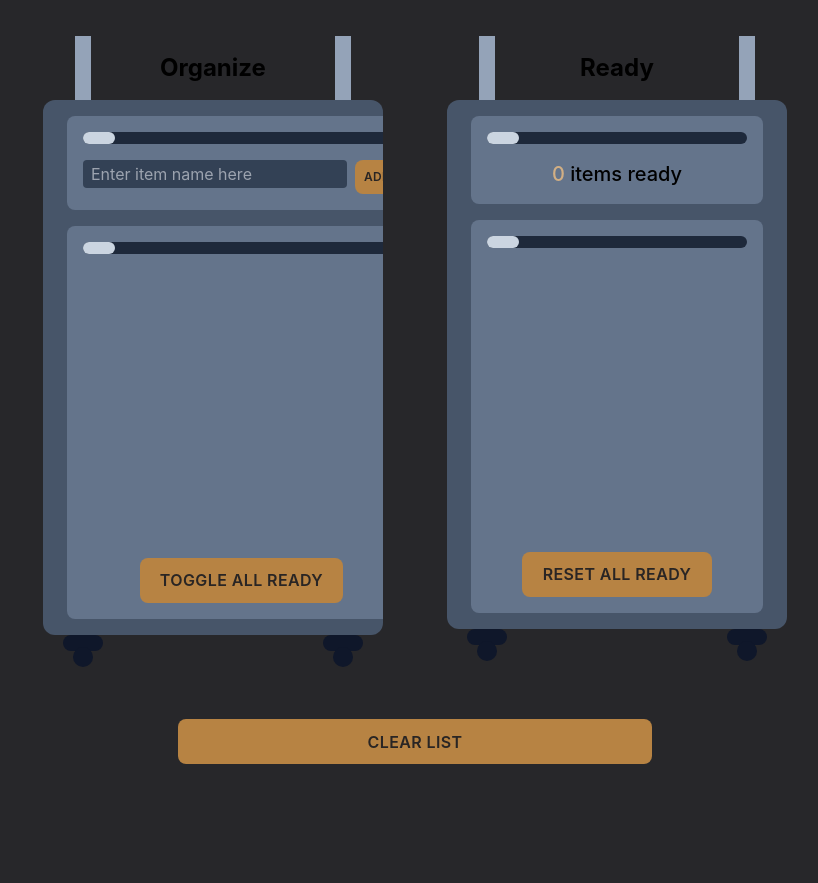
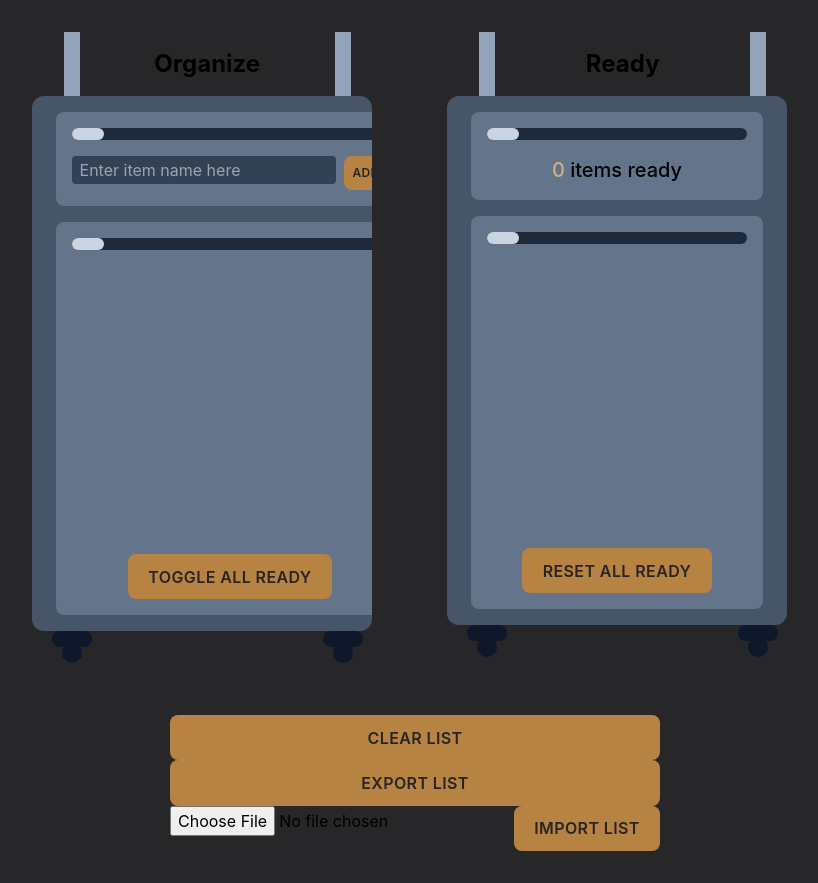
Before and after one commit to tsm13/mini-travel-list, a React (Vite) app: page / in a window 1280 px wide. Shown: the whole page, without its empty margins (225-1043 px from the left). Before the commit the page ends 800 px from the top, so only its background shows below. Built offline with nearby package versions, Linux system fonts and the light colour scheme.

Commit message:
add export/import

```diff
--- a/src/App.tsx
+++ b/src/App.tsx
@@ -4,9 +4,10 @@
 import Button from "./components/Button";
 import { ListActionType } from "./enums/listActionType";
 import { Item } from "./interfaces/item";
+import { useState } from "react";
 
 function App() {
-  const { listToOrganize, listReady, dispatch, setList } = useContent();
+  const { listToOrganize, listReady, dispatch, list, setList } = useContent();
 
   const handleToggleAllReady = () => {
     dispatch({ type: ListActionType.TOGGLE_READY });
@@ -31,26 +32,73 @@
     setList((list: Item[]) => list.slice(0, 0));
   };
 
+  const handleExportToJSON = () => {
+    const jsonString = `data:text/json;chatset=utf-8,${encodeURIComponent(
+      JSON.stringify(list)
+    )}`;
+    const link = document.createElement("a");
+    link.href = jsonString;
+    link.download = "list.json";
+
+    link.click();
+  };
+
+  async function parseJsonFile(file) {
+    return new Promise((resolve, reject) => {
+      const fileReader = new FileReader();
+      fileReader.onload = (event) => resolve(JSON.parse(event.target.result));
+      fileReader.onerror = (error) => reject(error);
+      fileReader.readAsText(file);
+    });
+  }
+
+  const handleImportJSON = async (e) => {
+    e.preventDefault();
+
+    const formData = new FormData();
+    formData.append("file", file);
+    formData.append("fileName", file.name);
+
+    const object = await parseJsonFile(file);
+    setList(object);
+
+    dispatch({ type: ListActionType.IMPORT_LIST, payload: object });
+  };
+
+  const [file, setFile] = useState();
+  const handleChange = (e) => {
+    setFile(e.target.files[0]);
+  };
+
   return (
     <main className="grid h-full">
       <div className="py-8 grid grid-cols-2 md:grid-cols-6  gap-x-16 gap-y-12">
         <Box title="Organize">
           <List list={listToOrganize} />
-          <Button onClick={handleToggleAllReady} type="medium">
+          <Button onClick={handleToggleAllReady} size="medium">
             Toggle All Ready
           </Button>
         </Box>
-
         <Box title="Ready">
           <List list={listReady} />
-          <Button onClick={handleResetAllReady} type="medium">
+          <Button onClick={handleResetAllReady} size="medium">
             Reset All Ready
           </Button>
         </Box>
+        {/* /// this outer div */}
+        <div className="md:place-self-start md:row-start-2 md:col-start-2 md:col-span-4 col-span-2">
+          <Button onClick={handleClearList} size="large">
+            Clear list
+          </Button>
+          <Button onClick={handleExportToJSON} size="large">
+            Export list
+          </Button>
 
-        <Button onClick={handleClearList} type="large">
-          Clear list
-        </Button>
+          <form className="flex" onSubmit={handleImportJSON}>
+            <input type="file" accept=".json" onChange={handleChange} />
+            <Button size="large">Import list</Button>
+          </form>
+        </div>
       </div>
     </main>
   );
--- a/src/components/AddItem.tsx
+++ b/src/components/AddItem.tsx
@@ -31,7 +31,7 @@
           className="rounded bg-slate-700 px-2 h-7"
           placeholder="Enter item name here"
         ></input>
-        <Button type="small">Add</Button>
+        <Button size="small">Add</Button>
       </div>
     </form>
   );
--- a/src/components/Button.tsx
+++ b/src/components/Button.tsx
@@ -1,29 +1,29 @@
 interface Props {
   children: React.ReactNode;
   onClick?: () => void;
-  type: "small" | "medium" | "large";
+  size: "small" | "medium" | "large";
 }
 
-export default function Button({ children, onClick, type }: Props) {
+export default function Button({ children, onClick, size }: Props) {
   const base =
     "inline-block text-base bg-accent-600 hover:bg-accent-700  font-semibold uppercase tracking-wide text-stone-800 transition-colors duration-300 focus:bg-accent-700 focus:outline-none focus:ring focus:ring-yellow-300 focus:ring-offset-2 disabled:cursor-not-allowed";
 
   // add:
   // className="bg-accent-600 hover:bg-accent-700 rounded-lg px-3 text-sm
 
-  const size = {
+  const style = {
     small: base + " px-2 py-2 text-xs",
     medium: base + "",
     large:
       base +
       " w-full md:place-self-start md:row-start-2 md:col-start-2 md:col-span-4 col-span-2",
-    round: type + " px-2.5 py-1 md:px-3.5 md:py-2 text-sm",
+    round: size + " px-2.5 py-1 md:px-3.5 md:py-2 text-sm",
   };
 
   return (
     <button
       // className="bg-accent-600 hover:bg-accent-700 rounded-lg px-6 py-2 text-base "
-      className={`place-self-center inline-block text-base bg-accent-600 hover:bg-accent-500 font-semibold uppercase tracking-wide text-stone-800 transition-colors duration-300 focus:bg-accent-500 focus:outline-none focus:ring focus:ring-slate-400 focus:ring-offset-2 disabled:cursor-not-allowed ${size[type]}`}
+      className={`place-self-center inline-block text-base bg-accent-600 hover:bg-accent-500 font-semibold uppercase tracking-wide text-stone-800 transition-colors duration-300 focus:bg-accent-500 focus:outline-none focus:ring focus:ring-slate-400 focus:ring-offset-2 disabled:cursor-not-allowed ${style[size]}`}
       // className={styles[type]}
       onClick={onClick}
     >
@@ -31,11 +31,3 @@
     </button>
   );
 }
-
-export function ClearListButton() {
-  return (
-    <div className="col-span-2">
-      <Button>Clear List</Button>
-    </div>
-  );
-}
--- a/src/context/ListContext.tsx
+++ b/src/context/ListContext.tsx
@@ -25,7 +25,8 @@
         | ListActionType.ADD_ITEM
         | ListActionType.CHANGE_QUANTITY
         | ListActionType.MOVE_ITEM
-        | ListActionType.REMOVE_ITEM;
+        | ListActionType.REMOVE_ITEM
+        | ListActionType.IMPORT_LIST;
       payload: Item;
     }
   | {
@@ -137,6 +138,13 @@
           ),
         };
 
+    case ListActionType.IMPORT_LIST:
+      return {
+        ...state,
+        listToOrganize: action.payload.filter((item) => !item.isReady),
+        listReady: action.payload.filter((item) => item.isReady),
+      };
+
     case ListActionType.CLEAR_LIST:
       return { listToOrganize: [], listReady: [] };
 
--- a/src/enums/listActionType.ts
+++ b/src/enums/listActionType.ts
@@ -6,4 +6,5 @@
   MOVE_ITEM = "moveItem",
   REMOVE_ITEM = "removeItem",
   CLEAR_LIST = "clearList",
+  IMPORT_LIST = "importList",
 }
```
